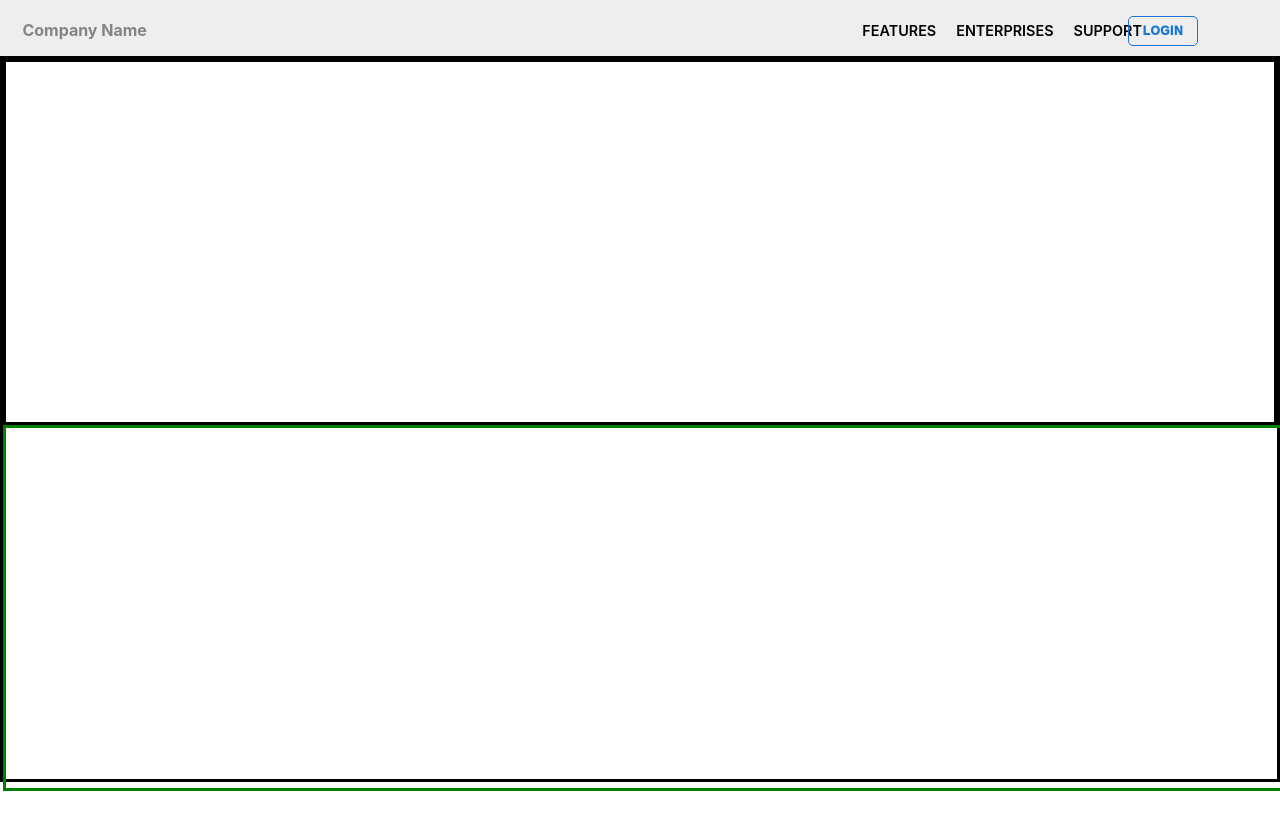
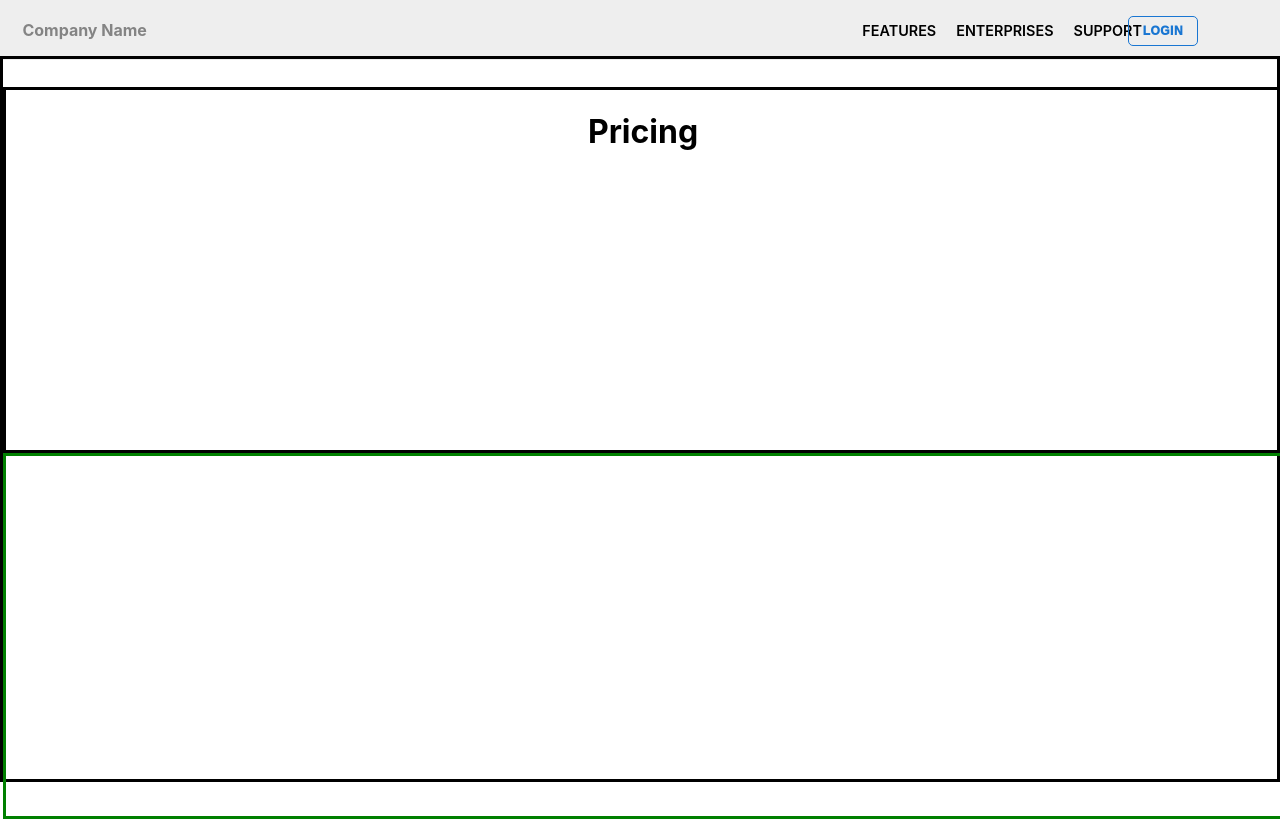
Before and after one commit to MIlanJP/Reactbasic-UI, a React (Create React App) app: page / in a window 1280 px wide. Built offline with nearby package versions, Linux system fonts and the light colour scheme.

Commit message:
Added heading for Layout 1

```diff
--- a/src/App.css
+++ b/src/App.css
@@ -127,6 +127,10 @@ left:5%;
 .Layout1 {
   border: solid;
   height: 50%;
+  display: flex;
+  flex-direction: column;
+  align-items: center;
+  width: 100%;
 }
 
 .Layout2 {
--- a/src/Components/maincontainer/Layout1.js
+++ b/src/Components/maincontainer/Layout1.js
@@ -4,7 +4,10 @@ class Layout1 extends Component {
     render(){
         return(
             <div className="Layout1" >
-
+            <div className="Layout1-Heading">
+            <h1>Pricing</h1>
+            <p></p>
+            </div>
             </div>
         )
     }
```
